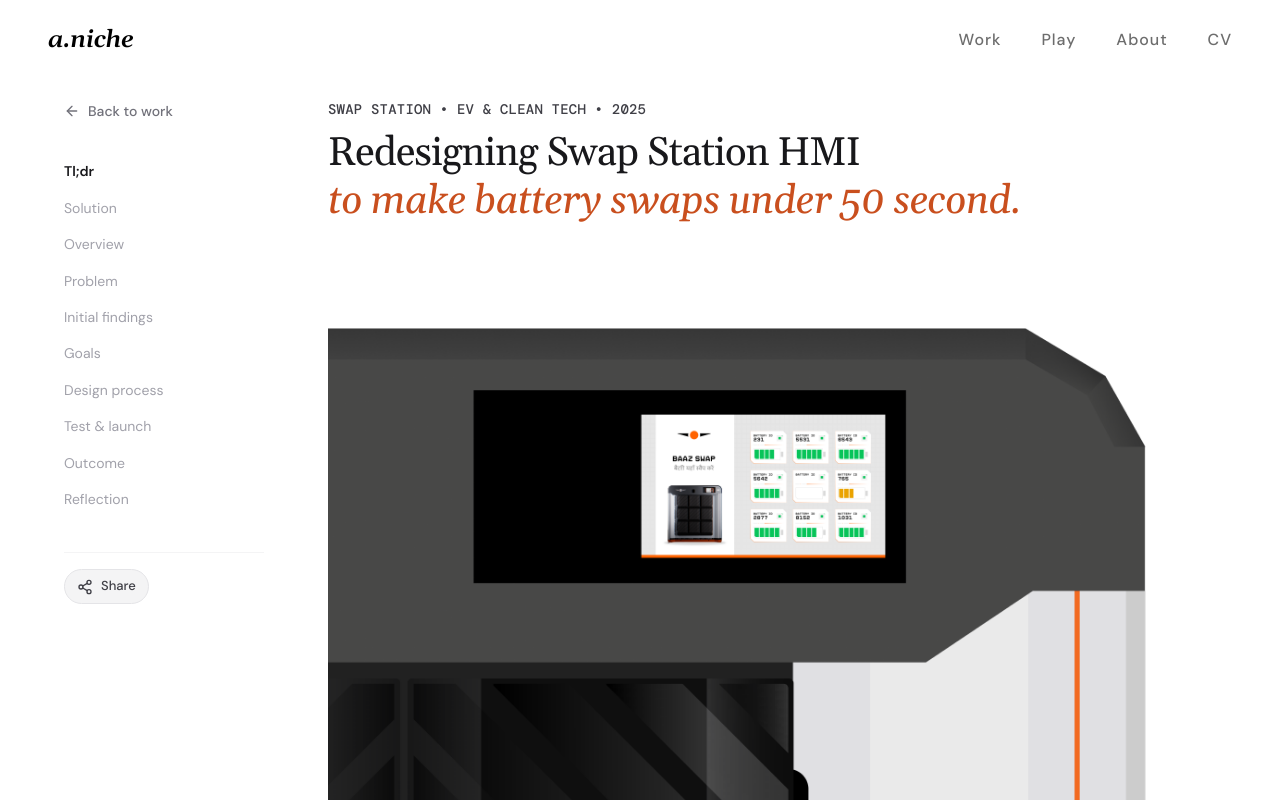
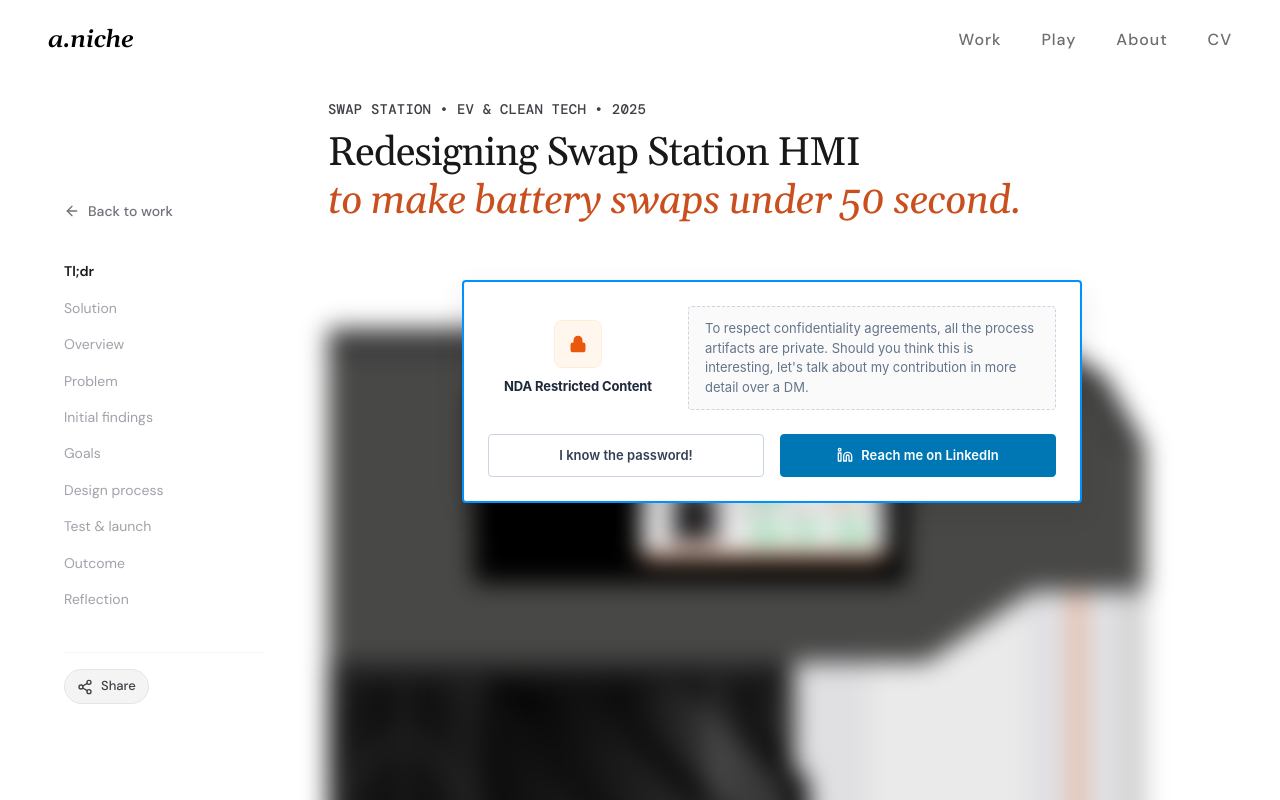
Before and after one commit to Anish-Maji/test-port, a React (Vite) app: page / in a window 1280 px wide. Both pictures are taken after a click on the button 224 px from the left and 1393 px from the top of the page. Shown: the top 800 px of the page. Built offline with nearby package versions, Linux system fonts and the light colour scheme; a web font is replaced by a local one.

Commit message:
updated with pass

```diff
--- /dev/null
+++ b/src/components/PasswordProtect.css
@@ -0,0 +1,248 @@
+/* Reusable Password Protection & NDA Overlay CSS */
+
+.password-protect-overlay {
+  position: absolute;
+  top: 0;
+  left: 0;
+  width: 100%;
+  height: 100%;
+  z-index: 50;
+  display: flex;
+  justify-content: center;
+  align-items: flex-start;
+  padding-top: 180px; /* position it overlaying the hero area */
+}
+
+.nda-card-container {
+  background-color: #ffffff;
+  border: 2px solid #0091ff; /* clear blue border matching reference */
+  border-radius: 4px;
+  width: 100%;
+  max-width: 620px;
+  box-shadow: 0 10px 30px rgba(0, 0, 0, 0.08);
+  overflow: hidden;
+  animation: ndaCardFadeIn 0.3s cubic-bezier(0.16, 1, 0.3, 1);
+}
+
+@keyframes ndaCardFadeIn {
+  from {
+    opacity: 0;
+    transform: translateY(10px);
+  }
+  to {
+    opacity: 1;
+    transform: translateY(0);
+  }
+}
+
+.nda-card-content {
+  padding: 24px;
+  display: flex;
+  flex-direction: column;
+  gap: 20px;
+}
+
+.nda-card-row {
+  display: grid;
+  grid-template-columns: 180px 1fr;
+  gap: 20px;
+  align-items: center;
+}
+
+/* Left Badge Column */
+.nda-left-badge {
+  display: flex;
+  flex-direction: column;
+  align-items: center;
+  gap: 8px;
+  text-align: center;
+}
+
+.nda-lock-circle {
+  width: 48px;
+  height: 48px;
+  border-radius: 8px;
+  background-color: #fff7ed; /* orange-50 light background */
+  border: 1px solid #ffedd5;
+  display: flex;
+  align-items: center;
+  justify-content: center;
+}
+
+.nda-lock-title {
+  font-family: var(--font-sans, 'DM Sans', sans-serif);
+  font-size: 13px;
+  font-weight: 700;
+  color: #1e293b;
+  letter-spacing: -0.01em;
+}
+
+/* Right Content Box (Dotted Outline) */
+.nda-right-text-box {
+  font-family: var(--font-sans, 'DM Sans', sans-serif);
+  font-size: 13px;
+  line-height: 1.5;
+  color: #64748b; /* slate-500 */
+  border: 1.5px dashed #cbd5e1; /* slate-300 dashed border */
+  border-radius: 4px;
+  padding: 12px 16px;
+  background-color: #fafafa;
+}
+
+/* Buttons Row */
+.nda-buttons-row {
+  display: grid;
+  grid-template-columns: repeat(2, 1fr);
+  gap: 16px;
+  margin-top: 4px;
+}
+
+.nda-btn {
+  font-family: var(--font-sans, 'DM Sans', sans-serif);
+  font-size: 13px;
+  font-weight: 600;
+  padding: 10px 16px;
+  border-radius: 4px;
+  cursor: pointer;
+  display: inline-flex;
+  align-items: center;
+  justify-content: center;
+  gap: 8px;
+  text-decoration: none;
+  transition: all 0.2s ease;
+}
+
+.btn-secondary {
+  background-color: #ffffff;
+  border: 1px solid #cbd5e1;
+  color: #334155;
+}
+
+.btn-secondary:hover {
+  background-color: #f8fafc;
+  border-color: #94a3b8;
+}
+
+.btn-primary {
+  background-color: #0077b5; /* LinkedIn brand blue */
+  border: 1px solid #0077b5;
+  color: #ffffff;
+}
+
+.btn-primary:hover {
+  background-color: #006399;
+  border-color: #006399;
+}
+
+/* Password input Form View */
+.password-form-view {
+  min-height: 120px;
+  justify-content: center;
+}
+
+.password-form-header {
+  display: flex;
+  justify-content: space-between;
+  align-items: center;
+  border-bottom: 1px solid #f1f5f9;
+  padding-bottom: 12px;
+  margin-bottom: 4px;
+}
+
+.password-form-title {
+  font-family: var(--font-sans, 'DM Sans', sans-serif);
+  font-size: 15px;
+  font-weight: 700;
+  color: #1e293b;
+  margin: 0;
+}
+
+.password-form-close {
+  background: none;
+  border: none;
+  color: #94a3b8;
+  cursor: pointer;
+  padding: 4px;
+  display: flex;
+  align-items: center;
+  justify-content: center;
+  transition: color 0.2s;
+}
+
+.password-form-close:hover {
+  color: #334155;
+}
+
+.password-input-form {
+  display: flex;
+  flex-direction: column;
+  gap: 8px;
+}
+
+.password-input-wrapper {
+  display: flex;
+  gap: 12px;
+}
+
+.password-text-input {
+  flex: 1;
+  font-family: var(--font-sans, 'DM Sans', sans-serif);
+  font-size: 14px;
+  padding: 10px 14px;
+  border-radius: 4px;
+  border: 1px solid #cbd5e1;
+  outline: none;
+  transition: border-color 0.2s;
+}
+
+.password-text-input:focus {
+  border-color: #0091ff;
+  box-shadow: 0 0 0 2px rgba(0, 145, 255, 0.15);
+}
+
+.password-submit-btn {
+  background-color: #1e293b;
+  border: 1px solid #1e293b;
+  color: #ffffff;
+  font-family: var(--font-sans, 'DM Sans', sans-serif);
+  font-size: 13px;
+  font-weight: 600;
+  padding: 10px 20px;
+  border-radius: 4px;
+  cursor: pointer;
+  display: inline-flex;
+  align-items: center;
+  gap: 6px;
+  transition: background-color 0.2s;
+}
+
+.password-submit-btn:hover {
+  background-color: #0f172a;
+}
+
+.password-error-message {
+  font-family: var(--font-sans, 'DM Sans', sans-serif);
+  font-size: 12px;
+  color: #ef4444;
+  margin: 0;
+  margin-top: 4px;
+}
+
+/* Responsiveness for Card */
+@media (max-width: 640px) {
+  .password-protect-overlay {
+    padding-top: 120px;
+    padding-left: 16px;
+    padding-right: 16px;
+  }
+
+  .nda-card-row {
+    grid-template-columns: 1fr;
+    gap: 16px;
+  }
+
+  .nda-buttons-row {
+    grid-template-columns: 1fr;
+    gap: 10px;
+  }
+}
--- /dev/null
+++ b/src/components/PasswordProtect.jsx
@@ -0,0 +1,115 @@
+import React, { useState } from 'react';
+import { Lock, ArrowRight, X } from 'lucide-react';
+import './PasswordProtect.css';
+
+const LinkedinIcon = ({ size = 18, color = "currentColor", fill = "none" }) => (
+  <svg
+    width={size}
+    height={size}
+    viewBox="0 0 24 24"
+    fill={fill}
+    stroke={color}
+    strokeWidth="2"
+    strokeLinecap="round"
+    strokeLinejoin="round"
+  >
+    <path d="M16 8a6 6 0 0 1 6 6v7h-4v-7a2 2 0 0 0-2-2 2 2 0 0 0-2 2v7h-4v-7a6 6 0 0 1 6-6z" />
+    <rect x="2" y="9" width="4" height="12" />
+    <circle cx="4" cy="4" r="2" />
+  </svg>
+);
+
+export default function PasswordProtect({ onUnlock, correctPassword = 'baaz2025', linkedinUrl = 'https://www.linkedin.com/in/anishmaji/' }) {
+  const [showInput, setShowInput] = useState(false);
+  const [password, setPassword] = useState('');
+  const [error, setError] = useState('');
+
+  const handleSubmit = (e) => {
+    e.preventDefault();
+    if (password === correctPassword) {
+      setError('');
+      onUnlock();
+    } else {
+      setError('Incorrect password. Please try again or reach out.');
+    }
+  };
+
+  return (
+    <div className="password-protect-overlay">
+      <div className="nda-card-container">
+        {!showInput ? (
+          <div className="nda-card-content">
+            <div className="nda-card-row">
+              {/* Left Badge */}
+              <div className="nda-left-badge">
+                <div className="nda-lock-circle">
+                  <Lock size={18} color="#ea580c" fill="#ea580c" />
+                </div>
+                <span className="nda-lock-title">NDA Restricted Content</span>
+              </div>
+
+              {/* Right Text */}
+              <div className="nda-right-text-box">
+                To respect confidentiality agreements, all the process artifacts are private.
+                Should you think this is interesting, let's talk about my contribution in more detail over a DM.
+              </div>
+            </div>
+
+            {/* Buttons Row */}
+            <div className="nda-buttons-row">
+              <button
+                className="nda-btn btn-secondary"
+                onClick={() => {
+                  setShowInput(true);
+                  setError('');
+                }}
+              >
+                I know the password!
+              </button>
+              <a
+                href={linkedinUrl}
+                target="_blank"
+                rel="noopener noreferrer"
+                className="nda-btn btn-primary"
+              >
+                <LinkedinIcon size={16} fill="none" color="#ffffff" />
+                <span>Reach me on LinkedIn</span>
+              </a>
+            </div>
+          </div>
+        ) : (
+          <div className="nda-card-content password-form-view">
+            <div className="password-form-header">
+              <h4 className="password-form-title">Enter Access Password</h4>
+              <button
+                className="password-form-close"
+                onClick={() => setShowInput(false)}
+                aria-label="Back"
+              >
+                <X size={16} />
+              </button>
+            </div>
+
+            <form onSubmit={handleSubmit} className="password-input-form">
+              <div className="password-input-wrapper">
+                <input
+                  type="password"
+                  placeholder="Enter case study password"
+                  value={password}
+                  onChange={(e) => setPassword(e.target.value)}
+                  className="password-text-input"
+                  autoFocus
+                />
+                <button type="submit" className="password-submit-btn">
+                  <span>Unlock</span>
+                  <ArrowRight size={14} />
+                </button>
+              </div>
+              {error && <p className="password-error-message">{error}</p>}
+            </form>
+          </div>
+        )}
+      </div>
+    </div>
+  );
+}
--- a/src/pages/SwapStationPage.jsx
+++ b/src/pages/SwapStationPage.jsx
@@ -33,6 +33,7 @@
 import ssOutcome2a from '../assets/SS Project/outcome-metrics-2a.webp';
 import ssOutcome2b from '../assets/SS Project/outcome-metrics-2b.webp';
 import ssSwapStartedAudio from '../assets/SS Project/swap started.mp3';
+import PasswordProtect from '../components/PasswordProtect';
 
 
 
@@ -52,6 +53,7 @@
 
 
 export function SwapStationPage({ onBackToWork }) {
+  const [isUnlocked, setIsUnlocked] = useState(() => sessionStorage.getItem('ss_unlocked') === 'true');
   const [activeSection, setActiveSection] = useState('tldr');
   const [activeTab, setActiveTab] = useState('mobile');
   const [copied, setCopied] = useState(false);
@@ -216,7 +218,7 @@
   };
 
   return (
-    <div className="case-study-root">
+    <div className={`case-study-root ${!isUnlocked ? 'nda-locked' : ''}`}>
       <div className="case-study-container">
 
         {/* Left Sticky Sidebar / Content Bar */}
@@ -270,6 +272,18 @@
               Redesigning Swap Station HMI <br /> <span style={{ fontStyle: 'italic', color: '#C94F1E' }}>to make battery swaps under 50 second.</span>
             </h1>
           </header>
+
+          {!isUnlocked && (
+            <PasswordProtect
+              correctPassword="baaz2025"
+              onUnlock={() => {
+                setIsUnlocked(true);
+                sessionStorage.setItem('ss_unlocked', 'true');
+              }}
+            />
+          )}
+
+          <div className="case-study-body-content">
 
           {/* Hero Mint Green Banner Container with Phone Mockup */}
           <div className="hero-banner-container">
@@ -1214,7 +1228,8 @@
             </button>
           </footer>
 
-        </main>
+        </div>
+      </main>
 
       </div>
     </div >
--- a/src/styles/SwapStationPage.css
+++ b/src/styles/SwapStationPage.css
@@ -128,6 +128,7 @@
 .case-study-main {
   flex: 1;
   min-width: 0;
+  position: relative;
 }
 
 .case-study-header {
@@ -1689,3 +1690,15 @@
     height: 300px;
   }
 }
+
+/* NDA Lock Blur Styling */
+.nda-locked {
+  overflow: hidden;
+  height: 100vh;
+}
+
+.nda-locked .case-study-body-content {
+  filter: blur(12px);
+  pointer-events: none;
+  user-select: none;
+}
```
